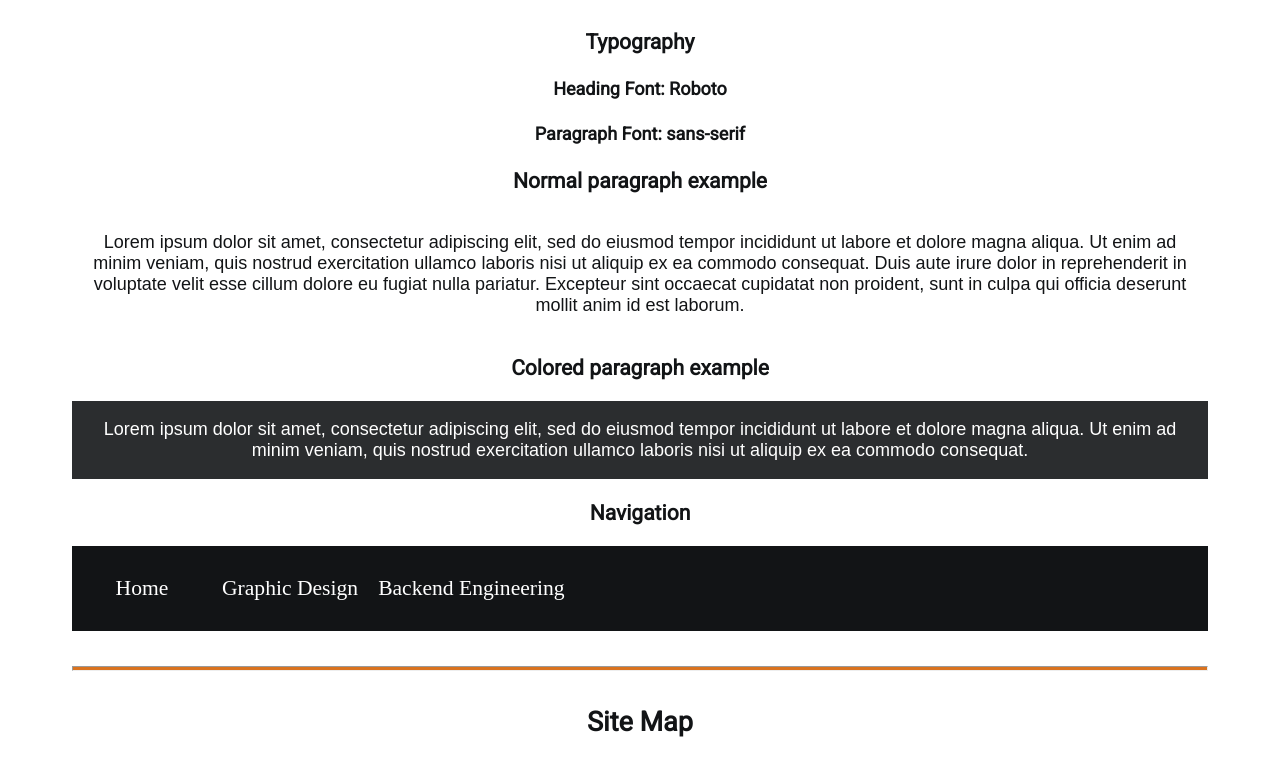
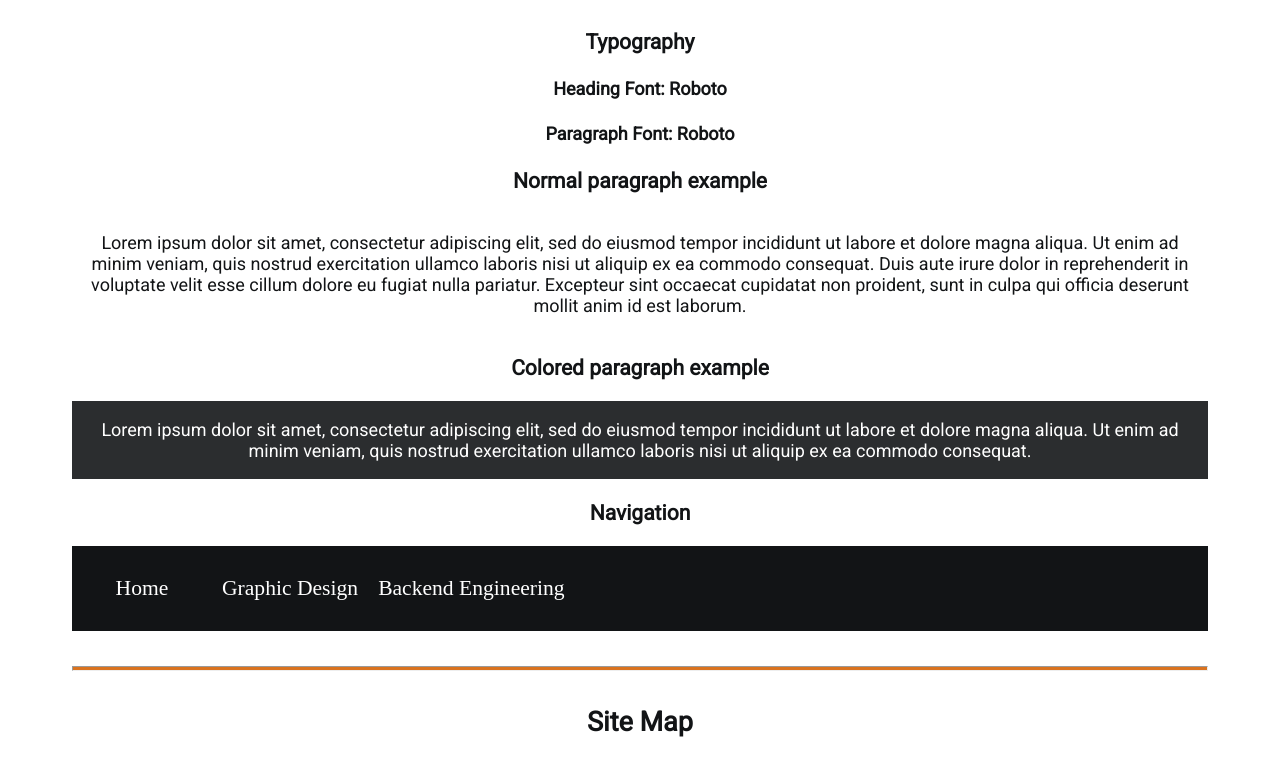
Before and after one commit to DallinSchool/wdd130, a plain HTML site: page mysite/site-plan.html in a window 1280 px wide. Shown: the part 1630-2388 px from the top of the page. Drawn offline with Linux system fonts and the light colour scheme.

Commit message:
fonts changed

```diff
--- a/mysite/site-plan.html
+++ b/mysite/site-plan.html
@@ -62,7 +62,7 @@
         Heading Font: Roboto  <!-- change this -->
       </h4>
       <h4>
-        Paragraph Font: sans-serif  <!-- change this -->
+        Paragraph Font: Roboto  <!-- change this -->
       </h4>
       <h3>
         Normal paragraph example
--- a/mysite/styles/site-plan.css
+++ b/mysite/styles/site-plan.css
@@ -12,7 +12,7 @@ Fonts are separated by a | */
 
   /* change the values below to your chosen font(s) */
   --heading-font: 'Roboto', sans-serif;
-  --paragraph-font:  sans-serif;
+  --paragraph-font:  'Roboto', sans-serif;
 
   /* these colors below should be chosen from among your palette colors above */
   --headline-color-on-white: #121416;  /* headlines on a white background */
```
